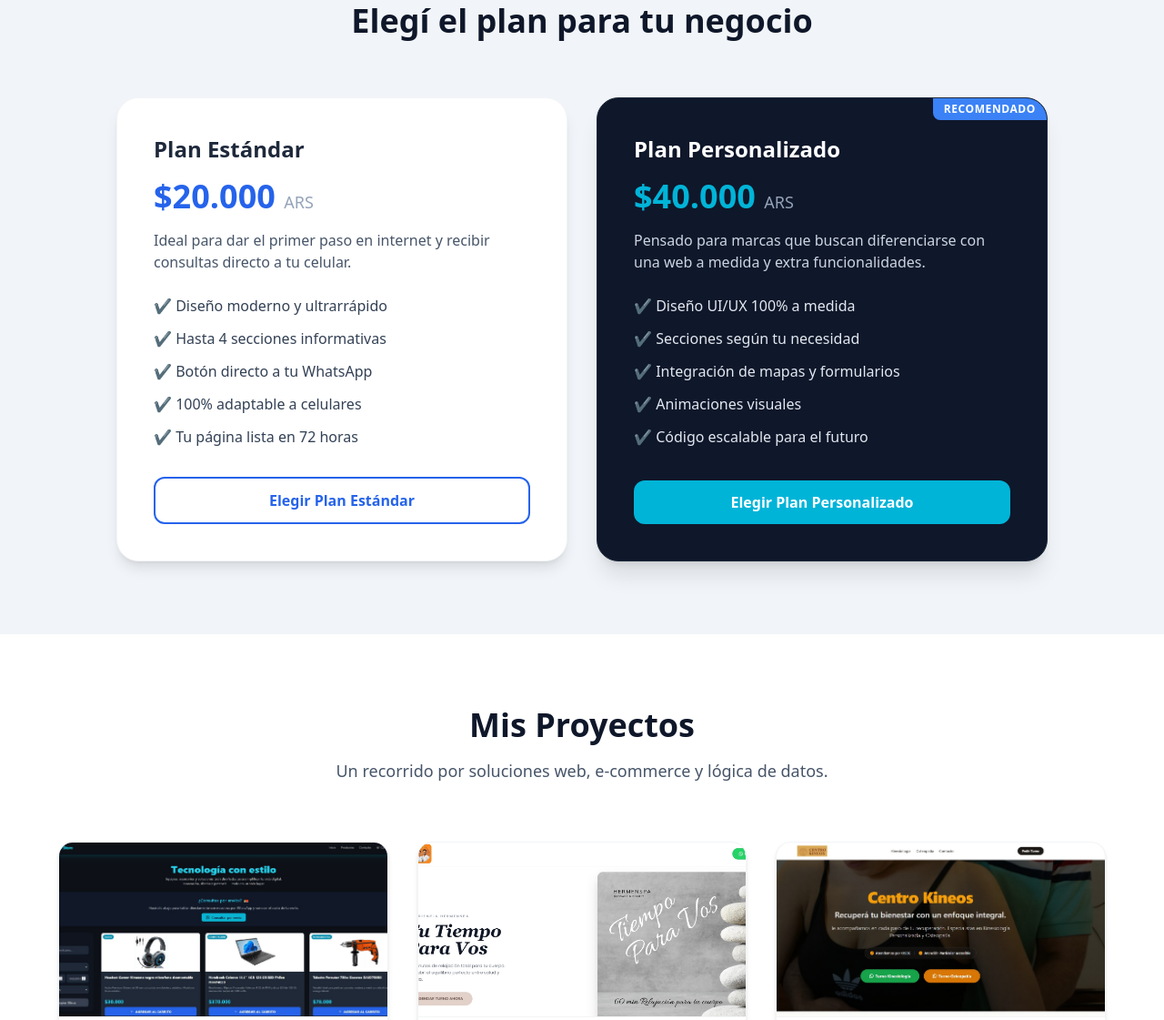
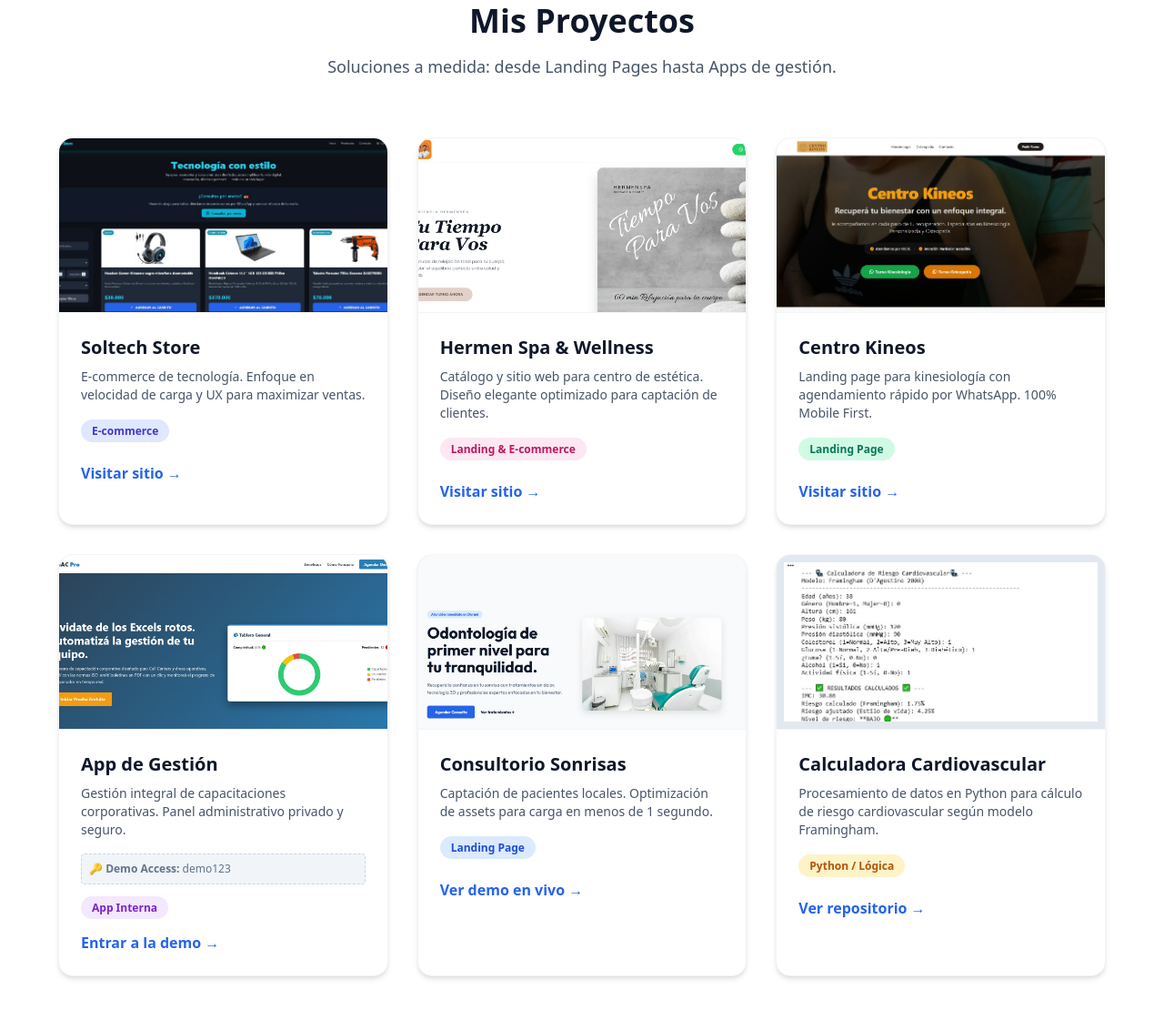
Before and after one commit to SolangeMieres/landing-pages, a plain HTML site: page index.html in a window 1280 px wide. Shown: the part 1498-2619 px from the top of the page at 91% size. Drawn offline with nearby package versions, Linux system fonts and the light colour scheme.

Commit message:
Update index.html

```diff
--- a/index.html
+++ b/index.html
@@ -127,54 +127,11 @@
             </div>
         </section>
 
-        <section id="planes" class="py-20 px-6 bg-slate-100">
-            <div class="max-w-5xl mx-auto">
-                <div class="text-center mb-16">
-                    <h2 class="text-3xl md:text-4xl font-extrabold text-slate-900">Elegí el plan para tu negocio</h2>
-                </div>
-
-                <div class="grid grid-cols-1 md:grid-cols-2 gap-8">
-                    <div class="bg-white p-10 rounded-3xl shadow-lg border border-gray-100 oculto flex flex-col h-full">
-                        <h3 class="text-2xl font-bold text-slate-800">Plan Estándar</h3>
-                        <p class="text-4xl font-black text-blue-600 my-4">$20.000 <span class="text-lg text-slate-400 font-normal">ARS</span></p>
-                        <p class="text-slate-600 mb-6">Ideal para dar el primer paso en internet y recibir consultas directo a tu celular.</p>
-                        <ul class="space-y-3 mb-8 flex-grow">
-                            <li class="flex items-center gap-2 text-slate-700">✔️ Diseño moderno y ultrarrápido</li>
-                            <li class="flex items-center gap-2 text-slate-700">✔️ Hasta 4 secciones informativas</li>
-                            <li class="flex items-center gap-2 text-slate-700">✔️ Botón directo a tu WhatsApp</li>
-                            <li class="flex items-center gap-2 text-slate-700">✔️ 100% adaptable a celulares</li>
-                            <li class="flex items-center gap-2 text-slate-700">✔️ Tu página lista en 72 horas</li>
-                        </ul>
-                        <a href="https://wa.me/5491132905944?text=Hola%20Solange,%20quiero%20avanzar%20con%20el%20Plan%20Estándar%20de%20$20.000" target="_blank" class="block text-center border-2 border-blue-600 text-blue-600 font-bold py-3 rounded-xl hover:bg-blue-50 transition-colors w-full">
-                            Elegir Plan Estándar
-                        </a>
-                    </div>
-
-                    <div class="bg-slate-900 p-10 rounded-3xl shadow-xl border border-slate-800 text-white oculto flex flex-col h-full relative overflow-hidden">
-                        <div class="absolute top-0 right-0 bg-blue-500 text-xs font-bold px-3 py-1 rounded-bl-lg uppercase tracking-wider">Recomendado</div>
-                        <h3 class="text-2xl font-bold">Plan Personalizado</h3>
-                        <p class="text-4xl font-black text-[#00B4D8] my-4">$40.000 <span class="text-lg text-slate-400 font-normal">ARS</span></p>
-                        <p class="text-slate-300 mb-6">Pensado para marcas que buscan diferenciarse con una web a medida y extra funcionalidades.</p>
-                        <ul class="space-y-3 mb-8 flex-grow">
-                            <li class="flex items-center gap-2 text-slate-200">✔️ Diseño UI/UX 100% a medida</li>
-                            <li class="flex items-center gap-2 text-slate-200">✔️ Secciones según tu necesidad</li>
-                            <li class="flex items-center gap-2 text-slate-200">✔️ Integración de mapas y formularios</li>
-                            <li class="flex items-center gap-2 text-slate-200">✔️ Animaciones visuales</li>
-                            <li class="flex items-center gap-2 text-slate-200">✔️ Código escalable para el futuro</li>
-                        </ul>
-                        <a href="https://wa.me/5491132905944?text=Hola%20Solange,%20quiero%20avanzar%20con%20el%20Plan%20Personalizado%20de%20$40.000" target="_blank" class="block text-center bg-[#00B4D8] hover:bg-[#0096b4] text-white font-bold py-3 rounded-xl transition-colors w-full">
-                            Elegir Plan Personalizado
-                        </a>
-                    </div>
-                </div>
-            </div>
-        </section>
-
         <section id="portfolio" class="bg-white py-20 px-6">
             <div class="max-w-6xl mx-auto">
                 <div class="text-center mb-16">
                     <h2 class="text-3xl md:text-4xl font-extrabold text-slate-900">Mis Proyectos</h2>
-                    <p class="text-slate-600 mt-4 text-lg">Un recorrido por soluciones web, e-commerce y lógica de datos.</p>
+                    <p class="text-slate-600 mt-4 text-lg">Soluciones a medida: desde Landing Pages hasta Apps de gestión.</p>
                 </div>
 
                 <div class="grid grid-cols-1 md:grid-cols-2 lg:grid-cols-3 gap-8">
@@ -183,7 +140,7 @@
                         <img src="soltech.jpg" alt="Soltech Store" class="w-full h-48 object-cover bg-slate-200 border-b border-gray-100">
                         <div class="p-6">
                             <h3 class="text-xl font-bold text-slate-900 mb-2">Soltech Store</h3>
-                            <p class="text-slate-600 text-sm mb-4">Plataforma de comercio electrónico de tecnología. Enfoque en velocidad de carga y UX para maximizar ventas.</p>
+                            <p class="text-slate-600 text-sm mb-4">E-commerce de tecnología. Enfoque en velocidad de carga y UX para maximizar ventas.</p>
                             <span class="text-xs font-bold bg-indigo-100 text-indigo-700 px-3 py-1 rounded-full">E-commerce</span>
                             <div class="mt-6">
                                 <a href="https://soltech-storeargentina.vercel.app" target="_blank" class="text-blue-600 font-bold hover:underline">Visitar sitio &rarr;</a>
@@ -195,10 +152,10 @@
                         <img src="hermen.jpg" alt="Hermen Spa" class="w-full h-48 object-cover object-top bg-slate-200 border-b border-gray-100">
                         <div class="p-6">
                             <h3 class="text-xl font-bold text-slate-900 mb-2">Hermen Spa & Wellness</h3>
-                            <p class="text-slate-600 text-sm mb-4">Sitio web y catálogo para centro de bienestar y masajes. Diseño elegante y relajante optimizado para conversiones.</p>
+                            <p class="text-slate-600 text-sm mb-4">Catálogo y sitio web para centro de estética. Diseño elegante optimizado para captación de clientes.</p>
                             <span class="text-xs font-bold bg-pink-100 text-pink-700 px-3 py-1 rounded-full">Landing & E-commerce</span>
                             <div class="mt-6">
-
+                                <a href="https://hermenspa.vercel.app/" target="_blank" class="text-blue-600 font-bold hover:underline">Visitar sitio &rarr;</a>
                             </div>
                         </div>
                     </div>
@@ -207,10 +164,10 @@
                         <img src="kineos.jpg" alt="Centro Kineos" class="w-full h-48 object-cover object-top bg-slate-200 border-b border-gray-100">
                         <div class="p-6">
                             <h3 class="text-xl font-bold text-slate-900 mb-2">Centro Kineos</h3>
-                            <p class="text-slate-600 text-sm mb-4">Landing page enfocada en salud con opciones rápidas de agendamiento para sesiones de kinesiología y osteopatía.</p>
+                            <p class="text-slate-600 text-sm mb-4">Landing page para kinesiología con agendamiento rápido por WhatsApp. 100% Mobile First.</p>
                             <span class="text-xs font-bold bg-emerald-100 text-emerald-700 px-3 py-1 rounded-full">Landing Page</span>
                             <div class="mt-6">
-
+                                <a href="https://demo-kineos.vercel.app/" target="_blank" class="text-blue-600 font-bold hover:underline">Visitar sitio &rarr;</a>
                             </div>
                         </div>
                     </div>
@@ -219,7 +176,7 @@
                         <img src="gac.jpg" alt="App Gestión" class="w-full h-48 object-cover bg-slate-200 border-b border-gray-100">
                         <div class="p-6">
                             <h3 class="text-xl font-bold text-slate-900 mb-2">App de Gestión</h3>
-                            <p class="text-slate-600 text-sm mb-4">Sistema web para gestión integral de capacitaciones corporativas y seguimiento de equipos.</p>
+                            <p class="text-slate-600 text-sm mb-4">Gestión integral de capacitaciones corporativas. Panel administrativo privado y seguro.</p>
                             <div class="bg-slate-100 p-2 rounded text-xs text-slate-500 mb-3 border border-dashed border-slate-300">
                                 🔑 <strong>Demo Access:</strong> demo123
                             </div>
@@ -234,7 +191,7 @@
                         <img src="odontologia.jpg" alt="Consultorio Sonrisas" class="w-full h-48 object-cover bg-slate-200 border-b border-gray-100">
                         <div class="p-6">
                             <h3 class="text-xl font-bold text-slate-900 mb-2">Consultorio Sonrisas</h3>
-                            <p class="text-slate-600 text-sm mb-4">Landing page diseñada para captación de pacientes locales. Optimizada para agendamiento por WhatsApp.</p>
+                            <p class="text-slate-600 text-sm mb-4">Captación de pacientes locales. Optimización de assets para carga en menos de 1 segundo.</p>
                             <span class="text-xs font-bold bg-blue-100 text-blue-700 px-3 py-1 rounded-full">Landing Page</span>
                             <div class="mt-6">
                                 <a href="https://demo-sonrisas.vercel.app/" target="_blank" class="text-blue-600 font-bold hover:underline">Ver demo en vivo &rarr;</a>
@@ -246,10 +203,10 @@
                         <img src="calculadora.jpg" alt="Calculadora Python" class="w-full h-48 object-cover object-top bg-slate-200 border-b border-gray-100 p-2">
                         <div class="p-6">
                             <h3 class="text-xl font-bold text-slate-900 mb-2">Calculadora Cardiovascular</h3>
-                            <p class="text-slate-600 text-sm mb-4">Script desarrollado en Python para procesar datos y calcular factores de riesgo mediante el modelo de Framingham.</p>
+                            <p class="text-slate-600 text-sm mb-4">Procesamiento de datos en Python para cálculo de riesgo cardiovascular según modelo Framingham.</p>
                             <span class="text-xs font-bold bg-amber-100 text-amber-700 px-3 py-1 rounded-full">Python / Lógica</span>
                             <div class="mt-6">
-                                <a href="#" target="_blank" class="text-blue-600 font-bold hover:underline">Ver repositorio &rarr;</a>
+                                <a href="https://github.com/SolangeMieres/calculadora-riesgo-cardiovascular" target="_blank" class="text-blue-600 font-bold hover:underline">Ver repositorio &rarr;</a>
                             </div>
                         </div>
                     </div>
@@ -267,19 +224,16 @@
                     <span class="bg-green-100 text-green-700 px-4 py-1 rounded-full text-sm font-bold uppercase tracking-widest">¡Lanzamiento Infantil!</span>
                     <h2 class="text-3xl md:text-4xl font-extrabold text-slate-900">Pixelitos: Kit de Arranque</h2>
                     <p class="text-slate-600 text-lg">Aprendizaje de programación real para niños, 100% fuera de las pantallas. Incluye 3 misiones, tablero de control, fichas recortables y diploma.</p>
-
                     <div class="flex items-center gap-4">
                         <span class="text-4xl font-black text-orange-500">$3.900 ARS</span>
                         <span class="text-gray-400 line-through text-xl">$6.500</span>
                     </div>
-
                     <ul class="space-y-2 text-slate-600 font-medium">
-                        <li class="flex items-center gap-2">✅ Entrega inmediata vía Email (Formato PDF)</li>
+                        <li class="flex items-center gap-2">✅ Entrega inmediata vía Email (PDF)</li>
                         <li class="flex items-center gap-2">✅ Edad recomendada: 3 a 5 años</li>
                         <li class="flex items-center gap-2">✅ Tablero reutilizable infinitas veces</li>
                     </ul>
-
-                    <a href="#link-de-tu-carrito" class="inline-block w-full text-center bg-orange-500 hover:bg-orange-600 text-white font-bold py-4 rounded-xl transition-transform transform hover:scale-105 shadow-lg text-lg">
+                    <a href="#" class="inline-block w-full text-center bg-orange-500 hover:bg-orange-600 text-white font-bold py-4 rounded-xl transition-all transform hover:scale-105 shadow-lg text-lg">
                         🛒 ¡Comprar y Descargar Ahora!
                     </a>
                 </div>
@@ -292,24 +246,18 @@
                 <p class="text-slate-400 text-lg mb-12">Herramientas oficiales de SOLtech optimizadas para producción.</p>
 
                 <div class="bg-[#1E2329] border border-[#00B4D8]/30 rounded-3xl flex flex-col md:flex-row overflow-hidden shadow-2xl text-left">
-
-                    <div class="w-full md:w-2/5 bg-[#161b22] relative overflow-hidden min-h-[250px]">
-                        <img src="boilerplate.jpg" alt="Soltech E-commerce Pro" class="absolute inset-0 w-full h-full object-cover opacity-80 hover:opacity-100 transition-opacity duration-300">
+                    <div class="w-full md:w-2/5 relative overflow-hidden min-h-[250px] bg-slate-800">
+                        <img src="boilerplate.jpg" alt="Soltech E-commerce Pro" class="absolute inset-0 w-full h-full object-cover opacity-60 hover:opacity-100 transition-opacity duration-500">
                     </div>
-
                     <div class="w-full md:w-3/5 p-8 md:p-10 flex flex-col justify-center">
                         <span class="bg-[#00B4D8]/20 text-[#00B4D8] px-3 py-1 rounded w-max text-xs font-bold uppercase tracking-wider mb-4">Fullstack • React + Node</span>
                         <h3 class="text-2xl md:text-3xl font-bold mb-4">E-commerce Boilerplate (PRO)</h3>
                         <p class="text-slate-400 leading-relaxed mb-8">
-                            La arquitectura completa que utilizo para mis clientes de Soltech Store. Incluye Auth JWT, Panel Admin, MongoDB y despliegue automatizado en Vercel. Ahorrá semanas de configuración inicial.
+                            La arquitectura completa que utilizo para mis clientes. Incluye Auth JWT, Panel Admin, MongoDB y despliegue automatizado. Ahorrá semanas de configuración inicial.
                         </p>
                         <div class="flex flex-wrap gap-4">
-                            <a href="https://soltechboilerplate.lemonsqueezy.com/checkout/buy/a5fe4b5c-0bfe-4f5f-894f-180f32c05da2" target="_blank" class="bg-[#00B4D8] hover:bg-[#0096b4] text-white font-bold py-3 px-6 rounded-xl transition-colors text-center">
-                                Comprar en Lemon Squeezy
-                            </a>
-                            <a href="https://pay.hotmart.com/P105448348E" target="_blank" class="border border-[#00B4D8] text-[#00B4D8] hover:bg-[#00B4D8]/10 font-bold py-3 px-6 rounded-xl transition-colors text-center">
-                                Ver en Hotmart
-                            </a>
+                            <a href="https://soltechboilerplate.lemonsqueezy.com/checkout/buy/a5fe4b5c-0bfe-4f5f-894f-180f32c05da2" target="_blank" class="bg-[#00B4D8] hover:bg-[#0096b4] text-white font-bold py-3 px-6 rounded-xl transition-colors">Comprar en Lemon Squeezy</a>
+                            <a href="https://pay.hotmart.com/P105448348E" target="_blank" class="border border-[#00B4D8] text-[#00B4D8] hover:bg-[#00B4D8]/10 font-bold py-3 px-6 rounded-xl transition-colors">Ver en Hotmart</a>
                         </div>
                     </div>
                 </div>
@@ -321,12 +269,8 @@
     <footer id="contacto" class="bg-slate-900 text-center py-16 px-6">
         <h2 class="text-3xl font-extrabold text-white mb-4">¿Lista para escalar tu negocio?</h2>
         <p class="text-slate-400 mb-8 text-lg">Hablemos sobre tu próxima Landing Page o proyecto digital.</p>
-        <a href="https://wa.me/5491132905944?text=Hola%20Sol,%20quiero%20cotizar%20un%20proyecto" target="_blank" class="inline-block bg-blue-600 hover:bg-blue-700 text-white font-bold py-4 px-10 rounded-full transition-transform transform hover:scale-105 shadow-lg mb-12">
-            Escribime por WhatsApp
-        </a>
-        <p class="text-slate-500 text-sm border-t border-slate-800 pt-8 max-w-4xl mx-auto">
-            © 2026 Solange Mieres. Todos los derechos reservados.
-        </p>
+        <a href="https://wa.me/5491132905944?text=Hola%20Sol,%20quiero%20cotizar%20un%20proyecto" target="_blank" class="inline-block bg-blue-600 hover:bg-blue-700 text-white font-bold py-4 px-10 rounded-full transition-transform transform hover:scale-105 shadow-lg mb-12">Escribime por WhatsApp</a>
+        <p class="text-slate-500 text-sm border-t border-slate-800 pt-8">© 2026 Solange Mieres. Todos los derechos reservados.</p>
     </footer>
 
     <script>
@@ -339,7 +283,6 @@
                     }
                 });
             }, { threshold: 0.1 });
-
             document.querySelectorAll('.oculto').forEach((el) => observador.observe(el));
         });
     </script>
```
